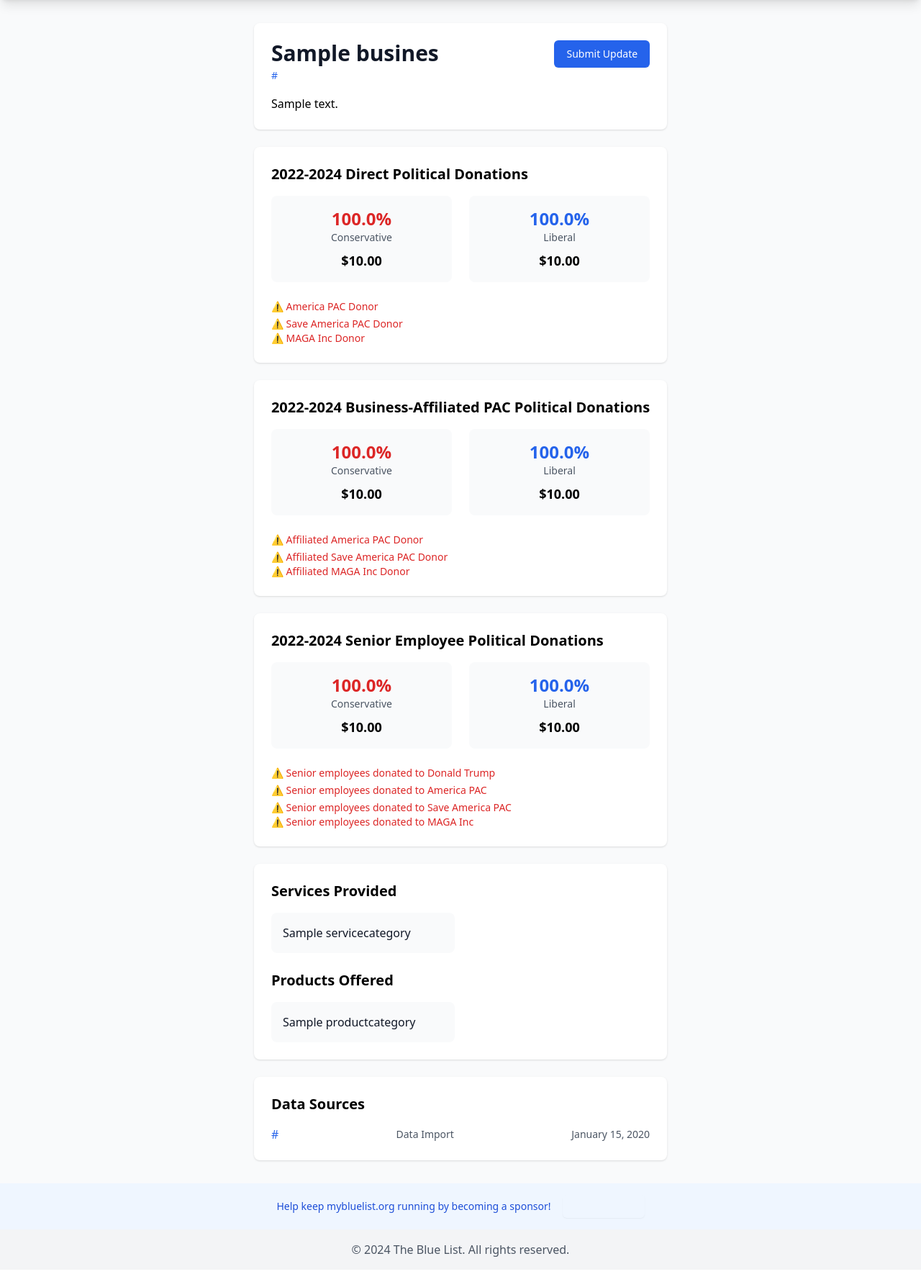
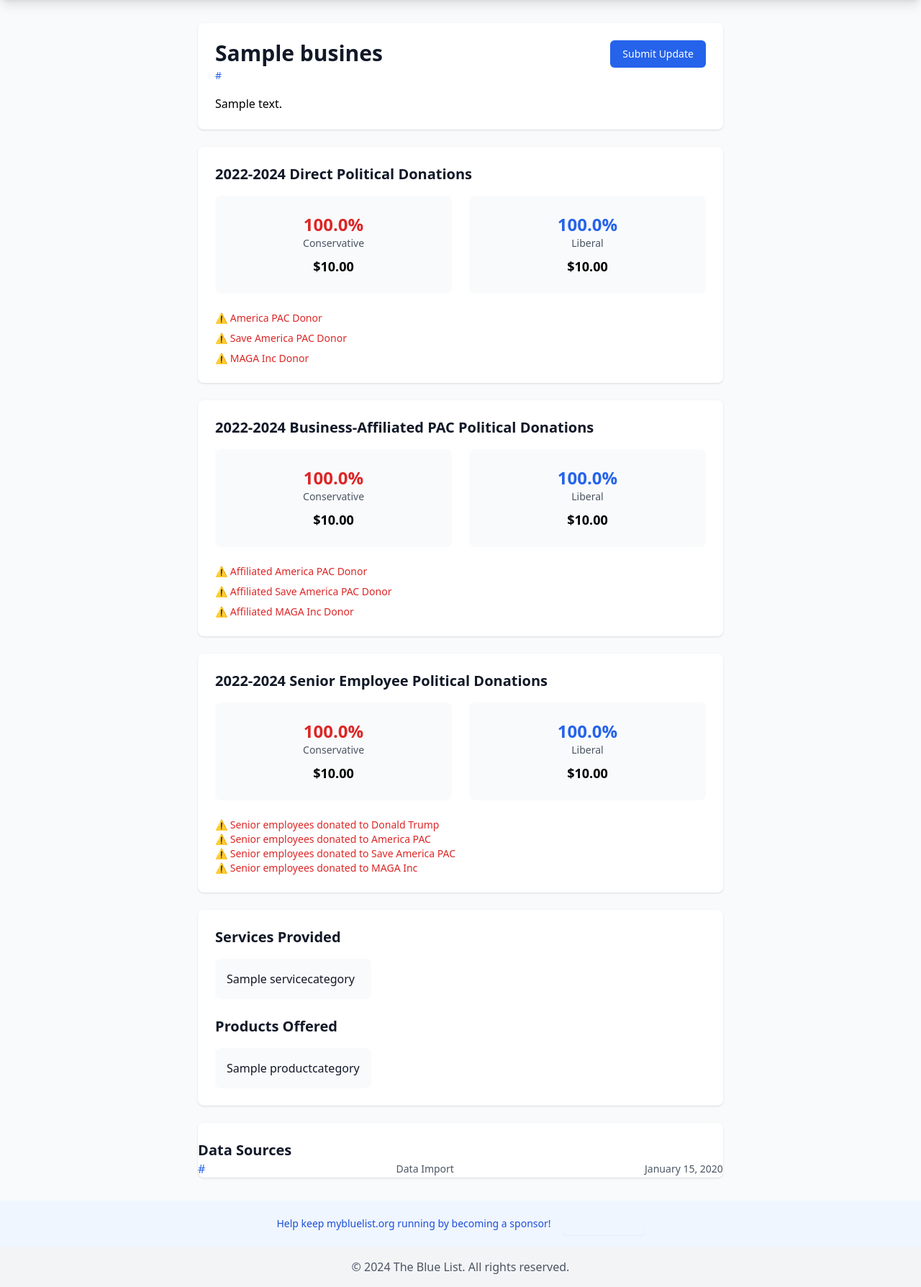
Before and after one commit to brent-is-still-here/thebluelist, a Django app: a page that uses companies/templates/companies/business_detail.html in a window 1280 px wide. Shown: the part 64-1852 px from the top of the page at 72% size. Before the commit the page ends 1810 px from the top, so only its background shows below. Run offline with Django 5.2, Linux system fonts and the light colour scheme; tables that the repository leaves empty hold one stand-in row (values such as "Sample post"); some libraries are stand-ins or nearby versions; grey boxes are pictures that could not be loaded.

Commit message:
clean up business detail page formatting

```diff
--- a/companies/templates/companies/business_detail.html
+++ b/companies/templates/companies/business_detail.html
@@ -4,9 +4,9 @@
 {% block title %}{{ business.name }} - The Blue List{% endblock %}
 
 {% block content %}
-<div class="max-w-4xl mx-auto space-y-6">
+<div class="max-w-7xl mx-auto px-4 sm:px-6 lg:px-8 space-y-6">
     <!-- Basic Business Info -->
-    <div class="bg-white p-6 rounded-lg shadow">
+    <div class="bg-white shadow rounded-lg p-6">
         <div class="flex justify-between items-start">
             <div>
                 <h1 class="text-3xl font-bold text-gray-900">{{ business.name }}</h1>
@@ -14,17 +14,20 @@
                     <a href="{{ business.website }}" class="text-blue-600 hover:text-blue-800 text-sm" target="_blank" rel="noopener noreferrer">{{ business.website }}</a>
                 {% endif %}
             </div>
-            <a href="{% url 'submit_update' business.id %}" class="inline-flex items-center px-4 py-2 border border-transparent rounded-md shadow-sm text-sm font-medium text-white bg-blue-600 hover:bg-blue-700">
+            <a href="{% url 'submit_update' business.id %}"
+                class="inline-flex items-center px-4 py-2 border border-transparent rounded-md shadow-sm text-sm font-medium text-white bg-blue-600 hover:bg-blue-700">
                 Submit Update
             </a>
         </div>
-        <div class="mt-4 prose max-w-none">{{ business.description }}</div>
+        <div class="mt-4 prose max-w-none">
+            {{ business.description }}
+        </div>
     </div>
 
     <!-- Company Relationships -->
     {% if business.parent_company or business.subsidiaries.exists %}
-    <div class="bg-white p-6 rounded-lg shadow">
-        <h2 class="text-xl font-semibold mb-4">Company Relationships</h2>
+    <div class="bg-white shadow rounded-lg p-6">
+        <h2 class="text-xl font-semibold text-gray-900 mb-4">Company Relationships</h2>
         {% if business.parent_company %}
         <div class="mb-4">
             <h3 class="text-lg font-medium text-gray-900">Parent Company</h3>
@@ -36,10 +39,11 @@
         {% if business.subsidiaries.exists %}
         <div>
             <h3 class="text-lg font-medium text-gray-900">Subsidiaries</h3>
-            <ul>
+            <ul class="mt-2 space-y-2">
                 {% for subsidiary in business.subsidiaries.all %}
                 <li>
-                    <a href="{% url 'business_detail' subsidiary.slug %}" class="text-blue-600 hover:text-blue-800">
+                    <a href="{% url 'business_detail' subsidiary.slug %}"
+                        class="text-blue-600 hover:text-blue-800">
                         {{ subsidiary.name }}
                     </a>
                 </li>
@@ -53,30 +57,30 @@
     <!-- Political Data Sections -->
     {% if political_data %}
         {% if has_direct_donations %}
-        <div class="bg-white p-6 rounded-lg shadow">
-            <h2 class="text-xl font-semibold mb-4">
+        <div class="bg-white shadow rounded-lg p-6 ">
+            <h2 class="text-xl font-semibold text-gray-900 mb-4">
                 2022-2024 Direct Political Donations
                 {% if inherited_from %}
                     <span class="text-sm font-normal text-gray-600">*inherited from {{ inherited_from.name }}</span>
                 {% endif %}
             </h2>
 
-            <div class="grid grid-cols-2 gap-6 mb-6">
-                <div class="text-center p-4 bg-gray-50 rounded-lg">
+            <div class="grid grid-cols-1 md:grid-cols-2 gap-6 mb-6">
+                <div class="text-center p-6 bg-gray-50 rounded-lg">
                     <div class="text-2xl font-bold text-red-600">{{ political_data.direct_conservative_percentage|default:0|floatformat:1 }}%</div>
                     <div class="text-sm text-gray-600">Conservative</div>
                     <div class="mt-2 text-lg font-semibold">${{ political_data.direct_conservative_total_donations|floatformat:2|intcomma }}</div>
                 </div>
-                <div class="text-center p-4 bg-gray-50 rounded-lg">
+                <div class="text-center p-6 bg-gray-50 rounded-lg">
                     <div class="text-2xl font-bold text-blue-600">{{ political_data.direct_liberal_percentage|default:0|floatformat:1 }}%</div>
                     <div class="text-sm text-gray-600">Liberal</div>
                     <div class="mt-2 text-lg font-semibold">${{ political_data.direct_liberal_total_donations|floatformat:2|intcomma }}</div>
                 </div>
             </div>
             {% if political_data.direct_america_pac_donor or political_data.direct_save_america_pac_donor %}
-            <div class="mt-4">
+            <div class="mt-4 space-y-2">
                 {% if political_data.direct_america_pac_donor %}
-                <div class="text-sm text-red-600 mb-1">⚠️ America PAC Donor</div>
+                <div class="text-sm text-red-600">⚠️ America PAC Donor</div>
                 {% endif %}
                 {% if political_data.direct_save_america_pac_donor %}
                 <div class="text-sm text-red-600">⚠️ Save America PAC Donor</div>
@@ -90,29 +94,29 @@
         {% endif %}
 
         {% if has_pac_donations %}
-        <div class="bg-white p-6 rounded-lg shadow">
-            <h2 class="text-xl font-semibold mb-4">
+        <div class="bg-white shadow rounded-lg p-6">
+            <h2 class="text-xl font-semibold text-gray-900 mb-4">
                 2022-2024 Business-Affiliated PAC Political Donations
                 {% if inherited_from %}
                     <span class="text-sm font-normal text-gray-600">*inherited from {{ inherited_from.name }}</span>
                 {% endif %}
             </h2>
-            <div class="grid grid-cols-2 gap-6 mb-6">
-                <div class="text-center p-4 bg-gray-50 rounded-lg">
+            <div class="grid grid-cols-1 md:grid-cols-2 gap-6 mb-6">
+                <div class="text-center p-6 bg-gray-50 rounded-lg">
                     <div class="text-2xl font-bold text-red-600">{{ political_data.affiliated_pac_conservative_percentage|default:0|floatformat:1 }}%</div>
                     <div class="text-sm text-gray-600">Conservative</div>
                     <div class="mt-2 text-lg font-semibold">${{ political_data.affiliated_pac_conservative_total_donations|floatformat:2|intcomma }}</div>
                 </div>
-                <div class="text-center p-4 bg-gray-50 rounded-lg">
+                <div class="text-center p-6 bg-gray-50 rounded-lg">
                     <div class="text-2xl font-bold text-blue-600">{{ political_data.affiliated_pac_liberal_percentage|default:0|floatformat:1 }}%</div>
                     <div class="text-sm text-gray-600">Liberal</div>
                     <div class="mt-2 text-lg font-semibold">${{ political_data.affiliated_pac_liberal_total_donations|floatformat:2|intcomma }}</div>
                 </div>
             </div>
             {% if political_data.affiliated_pac_america_pac_donor or political_data.affiliated_pac_save_america_pac_donor %}
-            <div class="mt-4">
+            <div class="mt-4 space-y-2">
                 {% if political_data.affiliated_pac_america_pac_donor %}
-                <div class="text-sm text-red-600 mb-1">⚠️ Affiliated America PAC Donor</div>
+                <div class="text-sm text-red-600">⚠️ Affiliated America PAC Donor</div>
                 {% endif %}
                 {% if political_data.affiliated_pac_save_america_pac_donor %}
                 <div class="text-sm text-red-600">⚠️ Affiliated Save America PAC Donor</div>
@@ -126,30 +130,30 @@
         {% endif %}
 
         {% if has_senior_employee_donations %}
-        <div class="bg-white p-6 rounded-lg shadow">
-            <h2 class="text-xl font-semibold mb-4">
+        <div class="bg-white shadow rounded-lg p-6">
+            <h2 class="text-xl font-semibold text-gray-900 mb-4">
                 2022-2024 Senior Employee Political Donations
                 {% if inherited_from %}
                     <span class="text-sm font-normal text-gray-600">*inherited from {{ inherited_from.name }}</span>
                 {% endif %}
             </h2>
-            <div class="grid grid-cols-2 gap-6 mb-6">
-                <div class="text-center p-4 bg-gray-50 rounded-lg">
+            <div class="grid grid-cols-1 md:grid-cols-2 gap-6 mb-6">
+                <div class="text-center p-6 bg-gray-50 rounded-lg">
                     <div class="text-2xl font-bold text-red-600">{{ political_data.senior_employee_conservative_percentage|default:0|floatformat:1 }}%</div>
                     <div class="text-sm text-gray-600">Conservative</div>
                     <div class="mt-2 text-lg font-semibold">${{ political_data.senior_employee_conservative_total_donations|floatformat:2|intcomma }}</div>
                 </div>
-                <div class="text-center p-4 bg-gray-50 rounded-lg">
+                <div class="text-center p-6 bg-gray-50 rounded-lg">
                     <div class="text-2xl font-bold text-blue-600">{{ political_data.senior_employee_liberal_percentage|default:0|floatformat:1 }}%</div>
                     <div class="text-sm text-gray-600">Liberal</div>
                     <div class="mt-2 text-lg font-semibold">${{ political_data.senior_employee_liberal_total_donations|floatformat:2|intcomma }}</div>
                 </div>
             </div>
             {% if political_data.senior_employee_trump_donor %}
-            <div class="text-sm text-red-600 mb-1">⚠️ Senior employees donated to Donald Trump</div>
+            <div class="text-sm text-red-600">⚠️ Senior employees donated to Donald Trump</div>
             {% endif %}
             {% if political_data.senior_employee_america_pac_donor %}
-            <div class="text-sm text-red-600 mb-1">⚠️ Senior employees donated to America PAC</div>
+            <div class="text-sm text-red-600">⚠️ Senior employees donated to America PAC</div>
             {% endif %}
             {% if political_data.senior_employee_save_america_pac_donor %}
             <div class="text-sm text-red-600">⚠️ Senior employees donated to Save America PAC</div>
@@ -163,20 +167,20 @@
 
     <!-- Products and Services -->
     {% if business.provides_services or business.provides_products %}
-    <div class="bg-white p-6 rounded-lg shadow space-y-6">
+    <div class="bg-white shadow rounded-lg shadow p-6 space-y-6">
         {% if business.provides_services %}
         <div>
-            <h2 class="text-xl font-semibold mb-4">Services Provided</h2>
-            <div class="grid grid-cols-1 md:grid-cols-2 gap-4">
+            <h2 class="text-xl font-semibold text-gray-900 mb-4">Services Provided</h2>
+            <div class="grid grid-cols-1 md:grid-cols-2 lg:grid-cols-3 gap-4">
                 {% for service in business.services.all %}
                 <div class="p-4 bg-gray-50 rounded-lg">
                     <h3 class="font-medium text-gray-900">{{ service.name }}</h3>
                     {% if service.description %}
-                    <p>{{ service.description }}</p>
+                    <p class="mt-1 text-sm text-gray-600">{{ service.description }}</p>
                     {% endif %}
                 </div>
                 {% empty %}
-                <p>This business is marked as a service provider but no specific services are listed yet.</p>
+                <p class="text-gray-500">This business is marked as a service provider but no specific services are listed yet.</p>
                 {% endfor %}
             </div>
         </div>
@@ -184,17 +188,17 @@
 
         {% if business.provides_products %}
         <div>
-            <h2 class="text-xl font-semibold mb-4">Products Offered</h2>
-            <div class="grid grid-cols-1 md:grid-cols-2 gap-4">
+            <h2 class="text-xl font-semibold text-gray-900 mb-4">Products Offered</h2>
+            <div class="grid grid-cols-1 md:grid-cols-2 lg:grid-cols-3 gap-4">
                 {% for product in business.products.all %}
                 <div class="p-4 bg-gray-50 rounded-lg">
                     <h3 class="font-medium text-gray-900">{{ product.name }}</h3>
                     {% if product.description %}
-                    <p>{{ product.description }}</p>
+                    <p class="mt-1 text-sm text-gray-600">{{ product.description }}</p>
                     {% endif %}
                 </div>
                 {% empty %}
-                <p>This business is marked as a product provider but no specific products are listed yet.</p>
+                <p class="text-gray-500">This business is marked as a product provider but no specific products are listed yet.</p>
                 {% endfor %}
             </div>
         </div>
@@ -204,8 +208,8 @@
 
     <!-- Alternative Businesses -->
     {% if alternatives %}
-    <div class="bg-white p-6 rounded-lg shadow">
-        <h2 class="text-xl font-semibold mb-4">Alternative Businesses</h2>
+    <div class="bg-white shadow rounded-lg p-6">
+        <h2 class="text-xl font-semibold text-gray-900 mb-4">Alternative Businesses</h2>
         <div class="space-y-4">
             {% for alt in alternatives %}
             <div class="border-b border-gray-200 pb-4 last:border-b-0">
@@ -214,17 +218,18 @@
                         {{ alt.business.name }}
                     </a>
                 </h3>
-                <p>{{ alt.business.description|truncatewords:30 }}</p>
-                <p class="text-sm text-gray-500">Matches {{ alt.overlap_count }} product{{ alt.overlap_count|pluralize:",s" }}/service{{ alt.overlap_count|pluralize:",s" }}</p>
+                <p class="text-gray-600">{{ alt.business.description|truncatewords:30 }}</p>
+                <p class="text-sm text-gray-500 mt-1">Matches {{ alt.overlap_count }} product{{ alt.overlap_count|pluralize:",s" }}/service{{ alt.overlap_count|pluralize:",s" }}</p>
             </div>
             {% endfor %}
         </div>
     </div>
     {% endif %}
 
+    <!-- Data Sources -->
     {% if approved_sources.exists %}
-    <div class="bg-white p-6 rounded-lg shadow">
-        <h2 class="text-xl font-semibold mb-4">Data Sources</h2>
+    <div class="bg-white shadow rounded-lg pt-6">
+        <h2 class="text-xl font-semibold text-gray-900">Data Sources</h2>
         <div class="space-y-2">
             {% for source in approved_sources %}
             <div class="flex justify-between items-center">
```
